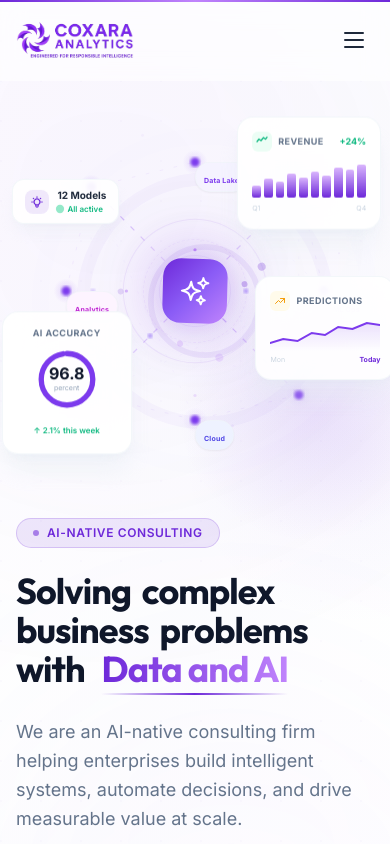
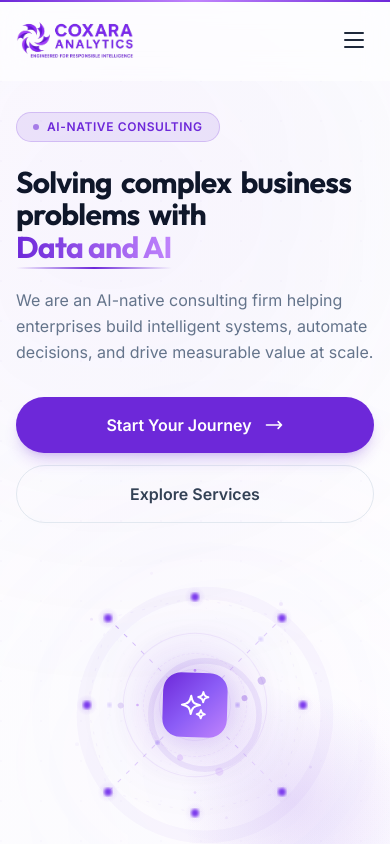
Before and after one commit to chandran65/coxara_analytics, a React (Vite) app in the folder client/: page / in a window 390 px wide. Shown: the top 844 px of the page. Built offline with nearby package versions, Linux system fonts and the light colour scheme.

Commit message:
feat: Enhance responsiveness and touch support across various components, including AboutSection, FeaturedCaseStudy, HeroSection, IndustriesSection, and PlatformStudios

```diff
--- a/client/src/components/home/AboutSection.jsx
+++ b/client/src/components/home/AboutSection.jsx
@@ -275,7 +275,7 @@ const AboutSection = () => {
               </div>
 
               {/* Core Values */}
-              <div className="grid grid-cols-2 gap-5 pt-8 border-t border-secondary-100 mt-8">
+              <div className="grid grid-cols-1 sm:grid-cols-2 gap-5 pt-8 border-t border-secondary-100 mt-8">
                 {[
                   {
                     title: "Innovation First",
--- a/client/src/components/home/FeaturedCaseStudy.jsx
+++ b/client/src/components/home/FeaturedCaseStudy.jsx
@@ -122,7 +122,7 @@ const FeaturedCaseStudy = () => {
                 />
 
                 {/* Floating testimonial card */}
-                <div className="absolute bottom-6 left-6 right-6 bg-white/90 backdrop-blur-xl p-6 rounded-xl border border-secondary-100 shadow-lg z-20 transform translate-y-4 opacity-0 group-hover:translate-y-0 group-hover:opacity-100 transition-all duration-500">
+                <div className="absolute bottom-6 left-6 right-6 bg-white/90 backdrop-blur-xl p-6 rounded-xl border border-secondary-100 shadow-lg z-20 transform translate-y-0 opacity-100 lg:translate-y-4 lg:opacity-0 lg:group-hover:translate-y-0 lg:group-hover:opacity-100 transition-all duration-500">
                   <p className="text-secondary-700 font-medium text-sm leading-relaxed">
                     "Coxara Analytics transformed how we view our data. The
                     insights were immediate and actionable."
--- a/client/src/components/home/HeroSection.jsx
+++ b/client/src/components/home/HeroSection.jsx
@@ -15,7 +15,7 @@ const HeroVisual = () => {
   });
 
   return (
-    <div className="relative w-full aspect-square max-w-[520px] mx-auto select-none">
+    <div className="relative w-full aspect-square max-w-[300px] sm:max-w-[420px] md:max-w-[520px] mx-auto select-none">
       {/* ── Layer 0 · Ambient glows ── */}
       <motion.div
         className="absolute top-1/2 left-1/2 -translate-x-1/2 -translate-y-1/2 w-[65%] h-[65%] rounded-full pointer-events-none"
@@ -292,7 +292,7 @@ const HeroVisual = () => {
 
       {/* Card 1 — Revenue bar chart · top-right */}
       <motion.div
-        className="absolute top-[2%] right-[-2%] bg-white/90 backdrop-blur-xl rounded-2xl shadow-xl shadow-secondary-200/40 border border-secondary-100/80 p-3.5 z-20"
+        className="absolute top-[2%] right-[-2%] hidden sm:block bg-white/90 backdrop-blur-xl rounded-2xl shadow-xl shadow-secondary-200/40 border border-secondary-100/80 p-3.5 z-20"
         style={{ width: 144 }}
         animate={{ y: [-4, 7, -4] }}
         transition={{ duration: 6, repeat: Infinity, ease: "easeInOut" }}
@@ -343,7 +343,7 @@ const HeroVisual = () => {
 
       {/* Card 2 — AI Accuracy donut · bottom-left */}
       <motion.div
-        className="absolute bottom-[5%] left-[-4%] bg-white/90 backdrop-blur-xl rounded-2xl shadow-xl shadow-secondary-200/40 border border-secondary-100/80 p-3.5 z-20"
+        className="absolute bottom-[5%] left-[-4%] hidden sm:block bg-white/90 backdrop-blur-xl rounded-2xl shadow-xl shadow-secondary-200/40 border border-secondary-100/80 p-3.5 z-20"
         style={{ width: 130 }}
         animate={{ y: [5, -6, 5] }}
         transition={{
@@ -402,7 +402,7 @@ const HeroVisual = () => {
 
       {/* Card 3 — Predictions sparkline · mid-right */}
       <motion.div
-        className="absolute top-[46%] right-[-6%] bg-white/90 backdrop-blur-xl rounded-2xl shadow-xl shadow-secondary-200/40 border border-secondary-100/80 p-3.5 z-20"
+        className="absolute top-[46%] right-[-6%] hidden sm:block bg-white/90 backdrop-blur-xl rounded-2xl shadow-xl shadow-secondary-200/40 border border-secondary-100/80 p-3.5 z-20"
         style={{ width: 140 }}
         animate={{ y: [-3, 8, -3] }}
         transition={{
@@ -464,7 +464,7 @@ const HeroVisual = () => {
 
       {/* Card 4 — Live data badge · top-left area */}
       <motion.div
-        className="absolute top-[18%] left-[-1%] bg-white/90 backdrop-blur-xl rounded-xl shadow-lg shadow-secondary-200/30 border border-secondary-100/80 px-3 py-2 z-20"
+        className="absolute top-[18%] left-[-1%] hidden sm:block bg-white/90 backdrop-blur-xl rounded-xl shadow-lg shadow-secondary-200/30 border border-secondary-100/80 px-3 py-2 z-20"
         animate={{ y: [3, -5, 3] }}
         transition={{
           duration: 5,
@@ -526,7 +526,7 @@ const HeroVisual = () => {
       ].map(({ i, label, bg, txt }) => (
         <motion.div
           key={`lbl-${i}`}
-          className={`absolute z-10 px-2 py-0.5 ${bg} rounded-full border border-secondary-100/60 shadow-sm`}
+          className={`absolute z-10 hidden sm:block px-2 py-0.5 ${bg} rounded-full border border-secondary-100/60 shadow-sm`}
           style={{
             left: `${outerNodes[i].x}%`,
             top: `${outerNodes[i].y}%`,
@@ -589,9 +589,9 @@ const HeroSection = () => {
       <div className="absolute bottom-[-10%] left-[-5%] w-[500px] h-[500px] bg-brand-accent/[0.03] rounded-full blur-[100px] pointer-events-none" />
 
       <div className="container-custom relative z-10 pt-28 pb-16 md:pt-36 md:pb-24">
-        <div className="grid grid-cols-1 lg:grid-cols-2 gap-12 lg:gap-8 items-center">
+        <div className="grid grid-cols-1 lg:grid-cols-2 gap-8 lg:gap-8 items-center">
           {/* Content */}
-          <div className="order-2 lg:order-1">
+          <div>
             <motion.div
               initial={{ opacity: 0, y: 20 }}
               animate={{ opacity: 1, y: 0 }}
@@ -607,7 +607,7 @@ const HeroSection = () => {
             <motion.h1
               initial="hidden"
               animate="visible"
-              className="text-4xl sm:text-5xl md:text-6xl lg:text-[3.5rem] xl:text-6xl font-display font-bold text-secondary-900 leading-[1.08] mb-7 tracking-tight"
+              className="text-3xl sm:text-4xl md:text-5xl lg:text-[3.5rem] xl:text-6xl font-display font-bold text-secondary-900 leading-[1.08] mb-6 sm:mb-7 tracking-tight"
             >
               {["Solving", "complex"].map((word, i) => (
                 <motion.span
@@ -710,7 +710,7 @@ const HeroSection = () => {
               initial={{ opacity: 0, y: 30 }}
               animate={{ opacity: 1, y: 0 }}
               transition={{ duration: 0.8, delay: 0.25 }}
-              className="text-lg md:text-xl text-secondary-500 leading-relaxed max-w-xl mb-10"
+              className="text-base sm:text-lg md:text-xl text-secondary-500 leading-relaxed max-w-xl mb-8 sm:mb-10"
             >
               We are an AI-native consulting firm helping enterprises build
               intelligent systems, automate decisions, and drive measurable
@@ -721,11 +721,11 @@ const HeroSection = () => {
               initial={{ opacity: 0, y: 30 }}
               animate={{ opacity: 1, y: 0 }}
               transition={{ duration: 0.8, delay: 0.4 }}
-              className="flex flex-col sm:flex-row items-start gap-4"
+              className="flex flex-col sm:flex-row items-stretch sm:items-start gap-3 sm:gap-4"
             >
               <button
                 onClick={() => navigate("/company/contact")}
-                className="group relative inline-flex items-center gap-3 px-8 py-4 bg-brand-purple text-white text-base font-semibold rounded-full shadow-lg shadow-brand-purple/20 hover:shadow-xl hover:shadow-brand-purple/30 transition-all duration-300 hover:scale-[1.03] active:scale-[0.97] overflow-hidden"
+                className="group relative inline-flex items-center justify-center gap-3 px-8 py-4 bg-brand-purple text-white text-base font-semibold rounded-full shadow-lg shadow-brand-purple/20 hover:shadow-xl hover:shadow-brand-purple/30 transition-all duration-300 hover:scale-[1.03] active:scale-[0.97] overflow-hidden"
               >
                 <span className="absolute inset-0 bg-gradient-to-r from-brand-purple to-brand-accent opacity-0 group-hover:opacity-100 transition-opacity duration-500" />
                 <span className="relative z-10">Start Your Journey</span>
@@ -746,7 +746,7 @@ const HeroSection = () => {
 
               <button
                 onClick={() => navigate("/services")}
-                className="group px-8 py-4 border border-secondary-200 text-secondary-700 text-base font-semibold rounded-full hover:border-brand-purple/30 hover:text-brand-purple hover:bg-brand-purple/[0.03] transition-all duration-300"
+                className="group px-8 py-4 border border-secondary-200 text-secondary-700 text-base font-semibold rounded-full hover:border-brand-purple/30 hover:text-brand-purple hover:bg-brand-purple/[0.03] transition-all duration-300 text-center"
               >
                 Explore Services
               </button>
@@ -755,7 +755,7 @@ const HeroSection = () => {
 
           {/* Animated Visual */}
           <motion.div
-            className="order-1 lg:order-2"
+            className=""
             initial={{ opacity: 0, scale: 0.92 }}
             animate={{ opacity: 1, scale: 1 }}
             transition={{ duration: 1, delay: 0.2 }}
--- a/client/src/components/home/IndustriesSection.jsx
+++ b/client/src/components/home/IndustriesSection.jsx
@@ -1,9 +1,19 @@
+import { useState } from "react";
 import { AnimatedSection, SectionHeading } from "../ui";
+import { useMediaQuery } from "../../hooks/useMediaQuery";
 
-const FlipCard = ({ industry }) => {
+const FlipCard = ({ industry, isTouchDevice }) => {
+  const [flipped, setFlipped] = useState(false);
+
   return (
-    <div className="group [perspective:1200px] h-[280px]">
-      <div className="relative w-full h-full transition-transform duration-700 ease-[cubic-bezier(0.16,1,0.3,1)] [transform-style:preserve-3d] group-hover:[transform:rotateY(180deg)]">
+    <div
+      className="group [perspective:1200px] h-[280px]"
+      onClick={isTouchDevice ? () => setFlipped((f) => !f) : undefined}
+    >
+      <div
+        className={`relative w-full h-full transition-transform duration-700 ease-[cubic-bezier(0.16,1,0.3,1)] [transform-style:preserve-3d] ${!isTouchDevice ? "group-hover:[transform:rotateY(180deg)]" : ""}`}
+        style={flipped ? { transform: "rotateY(180deg)" } : undefined}
+      >
         {/* ===== FRONT FACE ===== */}
         <div className="absolute inset-0 [backface-visibility:hidden] rounded-2xl border border-secondary-100 bg-white shadow-sm overflow-hidden">
           <div className="absolute inset-0 bg-gradient-to-br from-brand-purple/[0.02] to-brand-accent/[0.01]" />
@@ -23,6 +33,12 @@ const FlipCard = ({ industry }) => {
             <h3 className="text-xl font-display font-bold text-secondary-900">
               {industry.title}
             </h3>
+
+            {isTouchDevice && (
+              <p className="mt-3 text-[10px] text-secondary-400 font-medium tracking-wide">
+                Tap to explore →
+              </p>
+            )}
           </div>
         </div>
 
@@ -77,6 +93,8 @@ const FlipCard = ({ industry }) => {
 };
 
 const IndustriesSection = () => {
+  const isTouchDevice = useMediaQuery("(hover: none) and (pointer: coarse)");
+
   const industries = [
     {
       id: 1,
@@ -190,7 +208,7 @@ const IndustriesSection = () => {
         <div className="grid grid-cols-1 md:grid-cols-2 lg:grid-cols-3 gap-6 lg:gap-8 mt-16">
           {industries.map((industry, index) => (
             <AnimatedSection key={industry.id} delay={index * 0.08}>
-              <FlipCard industry={industry} />
+              <FlipCard industry={industry} isTouchDevice={isTouchDevice} />
             </AnimatedSection>
           ))}
         </div>
--- a/client/src/components/home/PlatformStudios.jsx
+++ b/client/src/components/home/PlatformStudios.jsx
@@ -1,5 +1,7 @@
 import { motion } from "framer-motion";
+import { useState } from "react";
 import { AnimatedSection, SectionHeading } from "../ui";
+import { useMediaQuery } from "../../hooks/useMediaQuery";
 
 const studios = [
   {
@@ -87,10 +89,18 @@ const studios = [
   },
 ];
 
-const FlipCard = ({ studio }) => {
+const FlipCard = ({ studio, isTouchDevice }) => {
+  const [flipped, setFlipped] = useState(false);
+
   return (
-    <div className="group [perspective:1200px] h-[320px]">
-      <div className="relative w-full h-full transition-transform duration-700 ease-[cubic-bezier(0.16,1,0.3,1)] [transform-style:preserve-3d] group-hover:[transform:rotateY(180deg)]">
+    <div
+      className="group [perspective:1200px] h-[320px]"
+      onClick={isTouchDevice ? () => setFlipped((f) => !f) : undefined}
+    >
+      <div
+        className={`relative w-full h-full transition-transform duration-700 ease-[cubic-bezier(0.16,1,0.3,1)] [transform-style:preserve-3d] ${!isTouchDevice ? "group-hover:[transform:rotateY(180deg)]" : ""}`}
+        style={flipped ? { transform: "rotateY(180deg)" } : undefined}
+      >
         {/* ===== FRONT FACE ===== */}
         <div className="absolute inset-0 [backface-visibility:hidden] rounded-2xl border border-secondary-100 bg-white shadow-sm overflow-hidden">
           {/* Subtle gradient bg */}
@@ -127,6 +137,12 @@ const FlipCard = ({ studio }) => {
                 </span>
               ))}
             </div>
+
+            {isTouchDevice && (
+              <p className="mt-4 text-[10px] text-secondary-400 font-medium tracking-wide">
+                Tap to explore →
+              </p>
+            )}
           </div>
         </div>
 
@@ -202,6 +218,8 @@ const FlipCard = ({ studio }) => {
 };
 
 const PlatformStudios = () => {
+  const isTouchDevice = useMediaQuery("(hover: none) and (pointer: coarse)");
+
   return (
     <section className="py-24 md:py-32 bg-white relative overflow-hidden">
       {/* Subtle dot pattern */}
@@ -229,7 +247,7 @@ const PlatformStudios = () => {
         <div className="grid grid-cols-1 md:grid-cols-2 lg:grid-cols-3 gap-6 lg:gap-8 mt-16">
           {studios.map((studio, index) => (
             <AnimatedSection key={studio.id} delay={index * 0.1}>
-              <FlipCard studio={studio} />
+              <FlipCard studio={studio} isTouchDevice={isTouchDevice} />
             </AnimatedSection>
           ))}
         </div>
--- a/client/src/components/ui/AnimatedSection.jsx
+++ b/client/src/components/ui/AnimatedSection.jsx
@@ -1,4 +1,5 @@
 import { motion } from "framer-motion";
+import { useMediaQuery } from "../../hooks/useMediaQuery";
 
 const AnimatedSection = ({
   children,
@@ -9,6 +10,12 @@ const AnimatedSection = ({
   once = true,
   amount = 0.15,
 }) => {
+  const isMobile = useMediaQuery("(max-width: 768px)");
+
+  if (isMobile) {
+    return <div className={className}>{children}</div>;
+  }
+
   const directions = {
     up: { y: 40, x: 0 },
     down: { y: -40, x: 0 },
--- a/client/src/components/ui/CustomCursor.jsx
+++ b/client/src/components/ui/CustomCursor.jsx
@@ -24,7 +24,14 @@ const CustomCursor = () => {
   const [isHovering, setIsHovering] = useState(false);
   const [isClicking, setIsClicking] = useState(false);
   const [isHidden, setIsHidden] = useState(false);
-  const [isTouchDevice, setIsTouchDevice] = useState(false);
+  const [isTouchDevice, setIsTouchDevice] = useState(() => {
+    if (typeof window === "undefined") return false;
+    return (
+      window.matchMedia("(hover: none) and (pointer: coarse)").matches ||
+      "ontouchstart" in window ||
+      navigator.maxTouchPoints > 0
+    );
+  });
   const [cursorVariant, setCursorVariant] = useState("default");
   const rafId = useRef(null);
 
@@ -94,11 +101,18 @@ const CustomCursor = () => {
   }, []);
 
   useEffect(() => {
-    const hasTouch = window.matchMedia(
-      "(hover: none) and (pointer: coarse)",
-    ).matches;
+    const hasTouch =
+      window.matchMedia("(hover: none) and (pointer: coarse)").matches ||
+      "ontouchstart" in window ||
+      navigator.maxTouchPoints > 0;
     setIsTouchDevice(hasTouch);
     if (hasTouch) return;
+
+    /* Fallback: if a touch event fires, disable cursor immediately */
+    const handleTouchStart = () => {
+      setIsTouchDevice(true);
+      cleanup();
+    };
 
     const handleMouseMove = (e) => {
       prevMouse.current = { ...mouse.current };
@@ -124,6 +138,7 @@ const CustomCursor = () => {
     document.documentElement.addEventListener("mouseenter", handleMouseEnter);
     document.addEventListener("mouseover", handleHoverStart);
     document.addEventListener("mouseout", handleHoverEnd);
+    document.addEventListener("touchstart", handleTouchStart, { once: true });
 
     const animate = () => {
       /* ── position interpolation ── */
@@ -182,7 +197,7 @@ const CustomCursor = () => {
 
     rafId.current = requestAnimationFrame(animate);
 
-    return () => {
+    function cleanup() {
       document.removeEventListener("mousemove", handleMouseMove);
       document.removeEventListener("mousedown", handleMouseDown);
       document.removeEventListener("mouseup", handleMouseUp);
@@ -196,8 +211,11 @@ const CustomCursor = () => {
       );
       document.removeEventListener("mouseover", handleHoverStart);
       document.removeEventListener("mouseout", handleHoverEnd);
+      document.removeEventListener("touchstart", handleTouchStart);
       if (rafId.current) cancelAnimationFrame(rafId.current);
-    };
+    }
+
+    return cleanup;
   }, [handleHoverStart, handleHoverEnd, spawnParticles]);
 
   if (isTouchDevice) return null;
--- a/client/src/index.css
+++ b/client/src/index.css
@@ -337,3 +337,18 @@
     cursor: auto !important;
   }
 }
+
+/* Fallback for any touch-capable device (tablets with stylus etc.) */
+@media (pointer: coarse) {
+  *,
+  html,
+  body,
+  a,
+  button,
+  [role="button"],
+  input,
+  textarea,
+  select {
+    cursor: auto !important;
+  }
+}
--- a/client/src/pages/Home.jsx
+++ b/client/src/pages/Home.jsx
@@ -66,7 +66,7 @@ const Home = () => {
         />
 
         <div className="container-custom relative z-10">
-          <div className="grid grid-cols-1 lg:grid-cols-2 gap-16 lg:gap-20 items-center">
+          <div className="grid grid-cols-1 lg:grid-cols-2 gap-10 md:gap-16 lg:gap-20 items-center">
             <AnimatedSection direction="left">
               <div>
                 <SectionHeading
```
